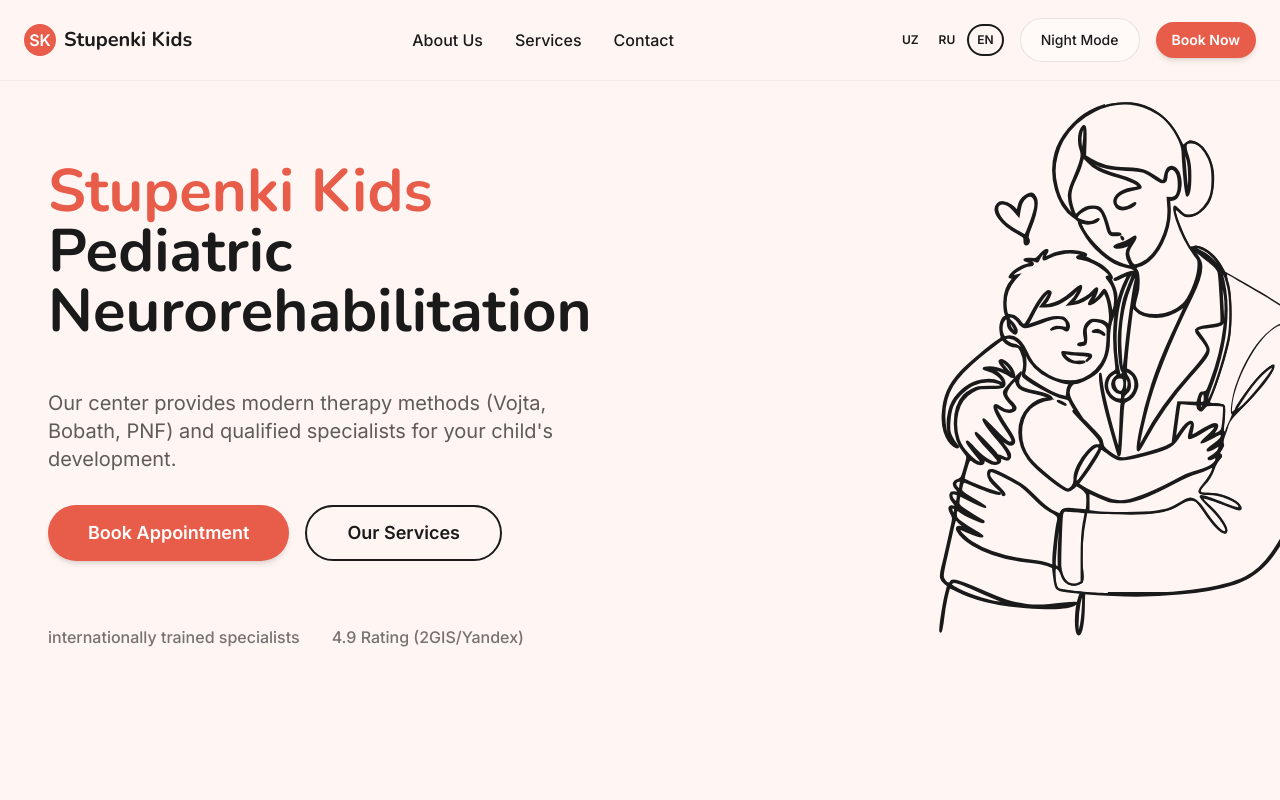
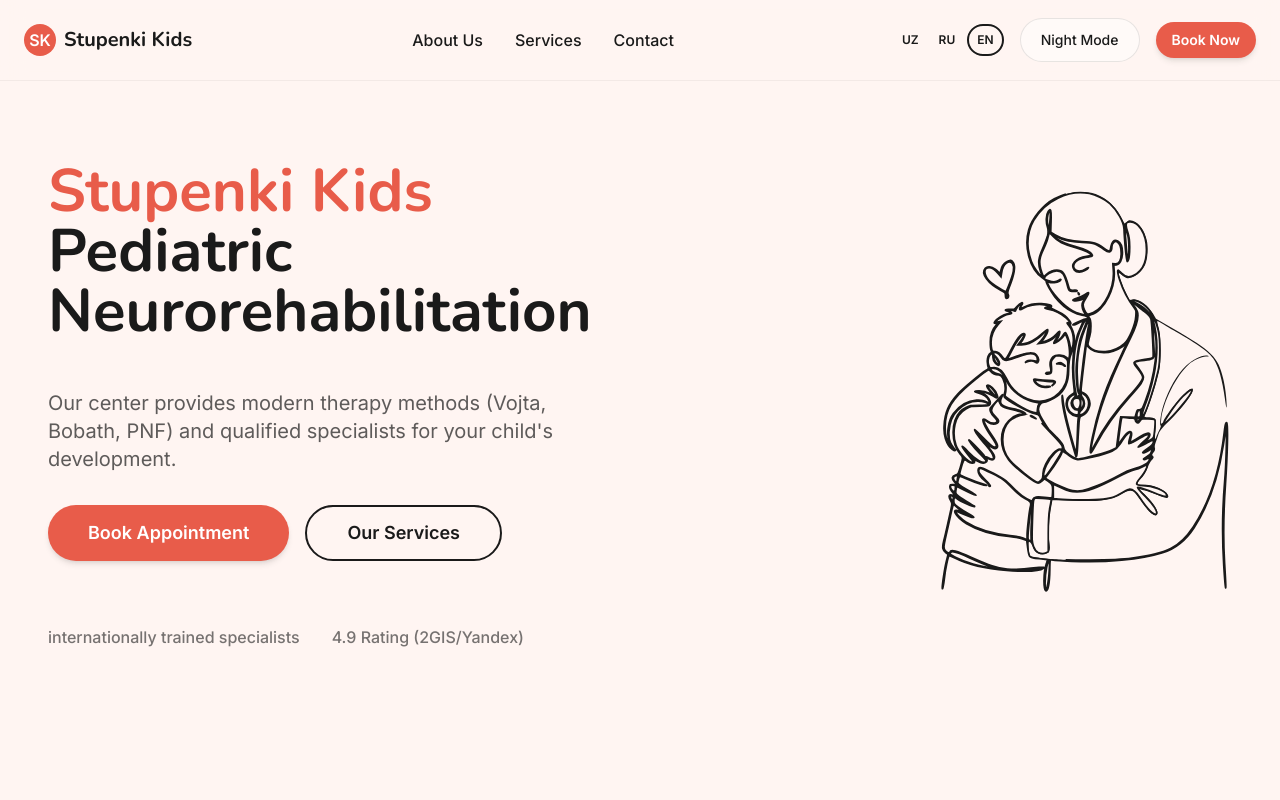
Before and after one commit to WIKKIwk/web_portfolio_1, a React (Vite) app: page / in a window 1280 px wide. Shown: the top 800 px of the page. Built offline with nearby package versions, Linux system fonts and the light colour scheme.

Commit message:
style: adjust desktop hero image scale to 1.5x

```diff
--- a/src/components/sections/Hero.tsx
+++ b/src/components/sections/Hero.tsx
@@ -36,7 +36,7 @@
                             animate={{ opacity: 1, scale: 1 }}
                             transition={{ duration: 0.8, delay: 0.3, ease: "easeOut" }}
                         >
-                            <div className="relative w-full origin-center transform scale-[1.5] -translate-y-4 lg:scale-[2] lg:-translate-y-24">
+                            <div className="relative w-full origin-center transform scale-[1.5] -translate-y-4 lg:scale-[1.5] lg:-translate-y-16">
                                 <AnimatedHero className="w-full h-auto text-neutral dark:text-brand-pink" />
                             </div>
                         </motion.div>
```
